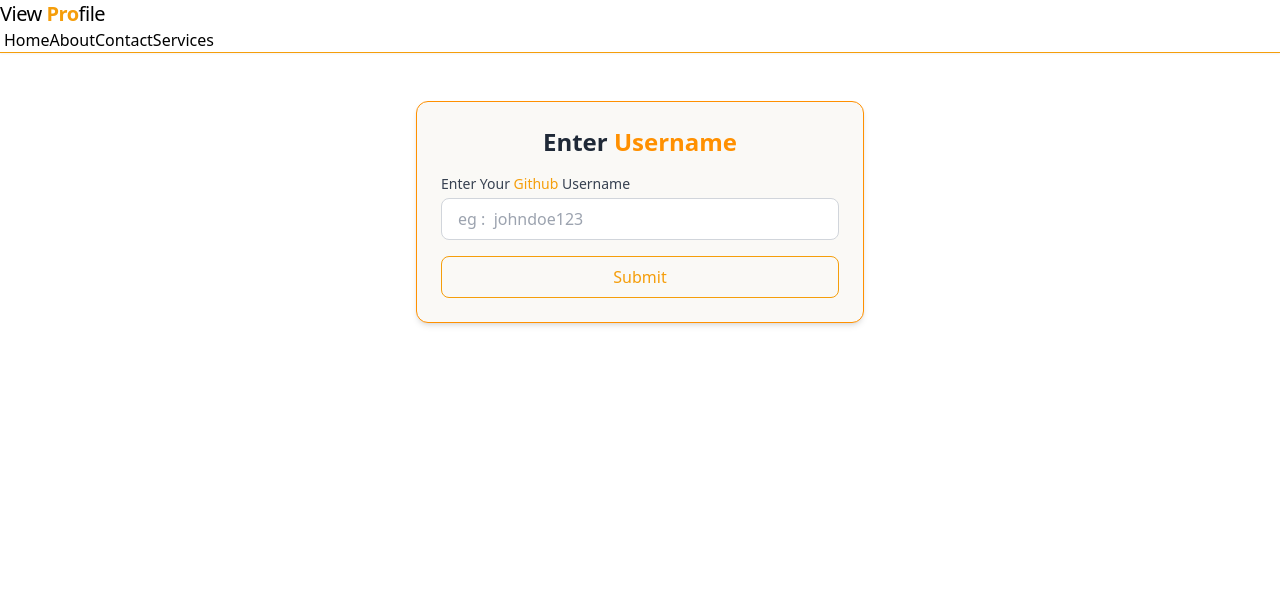
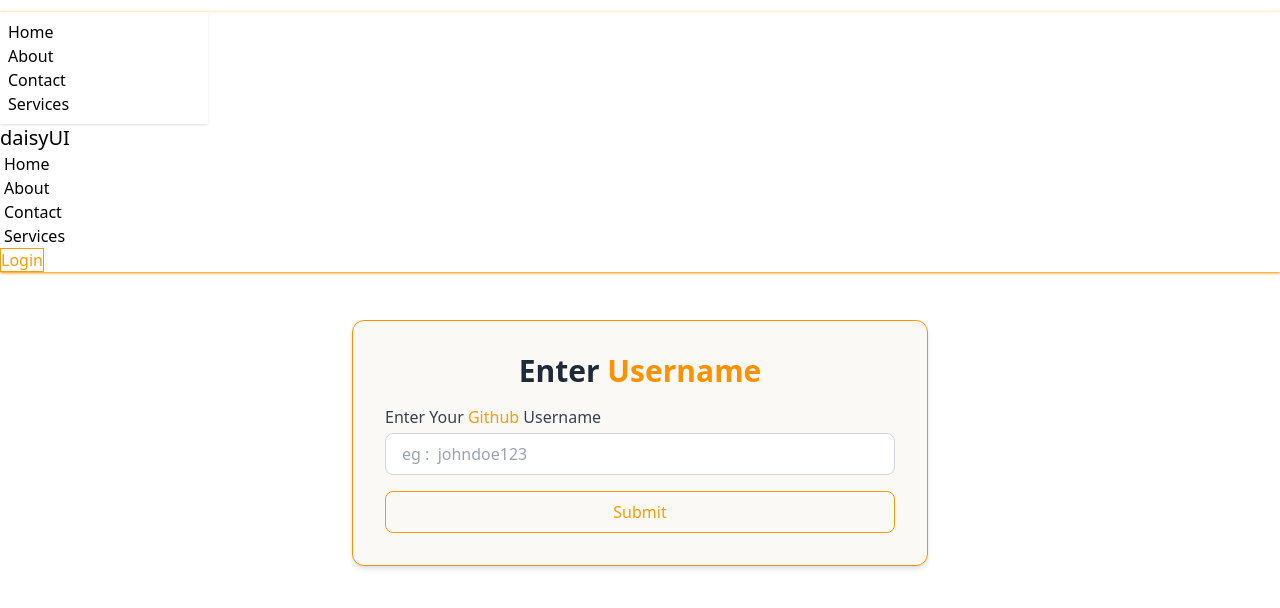
Before and after one commit to AaliyanAslam/github-api-next, a Next.js app: page / in a window 1280 px wide. Shown: the top 608 px of the page. Built offline with nearby package versions, Linux system fonts and the light colour scheme.

Commit message:
set input reponsiveness and nav settings

```diff
--- a/components/Input.js
+++ b/components/Input.js
@@ -2,7 +2,7 @@
 import { useForm } from "react-hook-form";
 import React from "react";
 import { useRouter } from "next/navigation";
-import { motion } from "motion/react";
+import { motion } from "framer-motion"; // correct import
 
 export default function InputForm() {
   const router = useRouter();
@@ -19,8 +19,8 @@ export default function InputForm() {
   };
 
   return (
-    <div className="w-full max-w-md mx-auto mt-12 p-6 bg-[#FAF9F6] rounded-xl shadow-md border border-[#FF9000]">
-      <h2 className="text-2xl font-semibold text-gray-800 mb-4 text-center">
+    <div className="w-full max-w-md sm:max-w-lg md:max-w-xl mx-auto mt-12 p-4 sm:p-6 md:p-8 bg-[#FAF9F6] rounded-xl shadow-md border border-[#FF9000]">
+      <h2 className="text-xl sm:text-2xl md:text-3xl font-semibold text-gray-800 mb-4 text-center">
         Enter <span className="text-[#FF9000]">Username</span>
       </h2>
 
@@ -28,7 +28,7 @@ export default function InputForm() {
         <div>
           <label
             htmlFor="username"
-            className="block mb-1 text-sm font-medium text-gray-700"
+            className="block mb-1 text-sm sm:text-base font-medium text-gray-700"
           >
             Enter Your <span className="text-amber-500">Github</span> Username
           </label>
@@ -36,7 +36,7 @@ export default function InputForm() {
             id="username"
             {...register("username", { required: "Username is required" })}
             placeholder="eg :  johndoe123"
-            className="w-full px-4 py-2 border border-gray-300 rounded-lg focus:outline-none focus:ring-2 focus:ring-[#FF9000] focus:border-transparent transition duration-200"
+            className="w-full px-3 sm:px-4 py-2 border border-gray-300 rounded-lg focus:outline-none focus:ring-2 focus:ring-[#FF9000] focus:border-transparent transition duration-200 text-sm sm:text-base"
           />
           {errors.username && (
             <p className="mt-1 text-sm text-red-600">
@@ -47,7 +47,7 @@ export default function InputForm() {
 
         <motion.button
           type="submit"
-          className="w-full py-2 px-4  text-amber-500 border border-amber-500 hover:text-white hover:bg-[#FF9000] rounded-lg  transition duration-200 font-medium"
+          className="w-full py-2 px-4 text-sm sm:text-base text-amber-500 border border-amber-500 hover:text-white hover:bg-[#FF9000] rounded-lg transition duration-200 font-medium"
         >
           <span>Submit</span>
         </motion.button>
--- a/components/Navbar.js
+++ b/components/Navbar.js
@@ -4,7 +4,36 @@ import Link from "next/link";
 const Navbar = () => {
   return (
     <>
-      <div className="navbar bg-white text-black shadow-sm border-b border-amber-500">
+    <div className="navbar bg-base-100 shadow shadow-amber-500">
+  <div className="navbar-start">
+    <div className="dropdown">
+      <div tabIndex={0} role="button" className="btn btn-ghost lg:hidden">
+        <svg xmlns="http://www.w3.org/2000/svg" className="h-5 w-5" fill="none" viewBox="0 0 24 24" stroke="currentColor"> <path strokeLinecap="round" strokeLinejoin="round" strokeWidth="2" d="M4 6h16M4 12h8m-8 6h16" /> </svg>
+      </div>
+      <ul
+        tabIndex={0}
+        className="menu menu-sm dropdown-content bg-base-100 rounded-box z-1 mt-3 w-52 p-2 shadow">
+         <li><Link href="/">Home</Link></li>
+      <li><Link href="/about">About</Link></li>
+      <li><Link href="/contact">Contact</Link></li>
+      <li><Link href="/service">Services</Link></li>
+      </ul>
+    </div>
+    <a className="btn btn-ghost text-xl">daisyUI</a>
+  </div>
+  <div className="navbar-center hidden lg:flex">
+    <ul className="menu menu-horizontal px-1">
+      <li><Link href="/">Home</Link></li>
+      <li><Link href="/about">About</Link></li>
+      <li><Link href="/contact">Contact</Link></li>
+      <li><Link href="/service">Services</Link></li>
+    </ul>
+  </div>
+  <div className="navbar-end">
+    <a className="btn border border-amber-500 text-amber-500 hover:text-white hover:bg-amber-500">Login</a>
+  </div>
+</div>
+      {/* <div className="navbar bg-white text-black shadow-sm border-b border-amber-500">
         <div className="flex-1">
           <Link href="/" className="text-xl font-sans tracking-tight">
             View <span className="text-amber-500 font-semibold">Pro</span>file
@@ -26,7 +55,7 @@ const Navbar = () => {
             </Link>
           </ul>
         </div>
-      </div>
+      </div> */}
     </>
   );
 };
```
